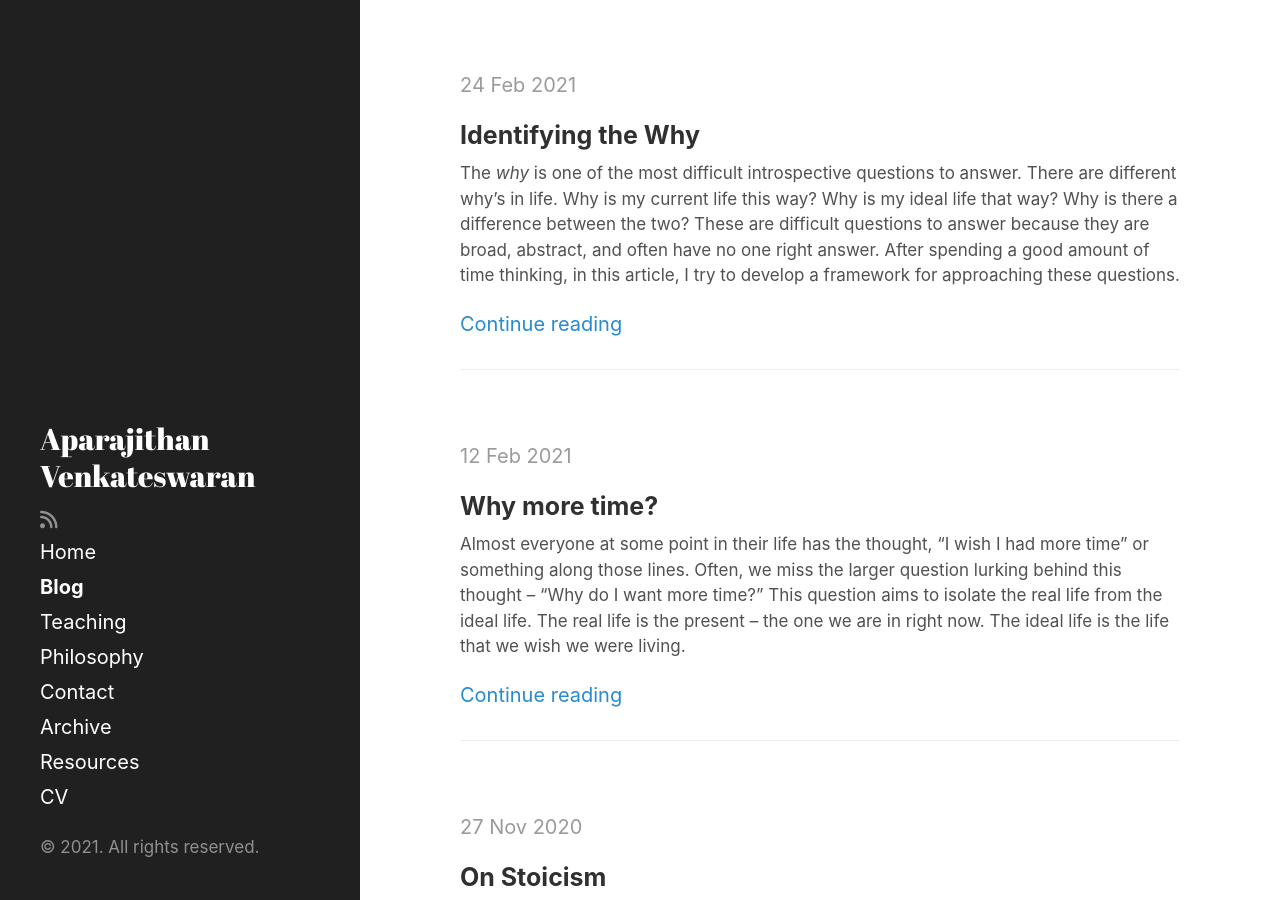
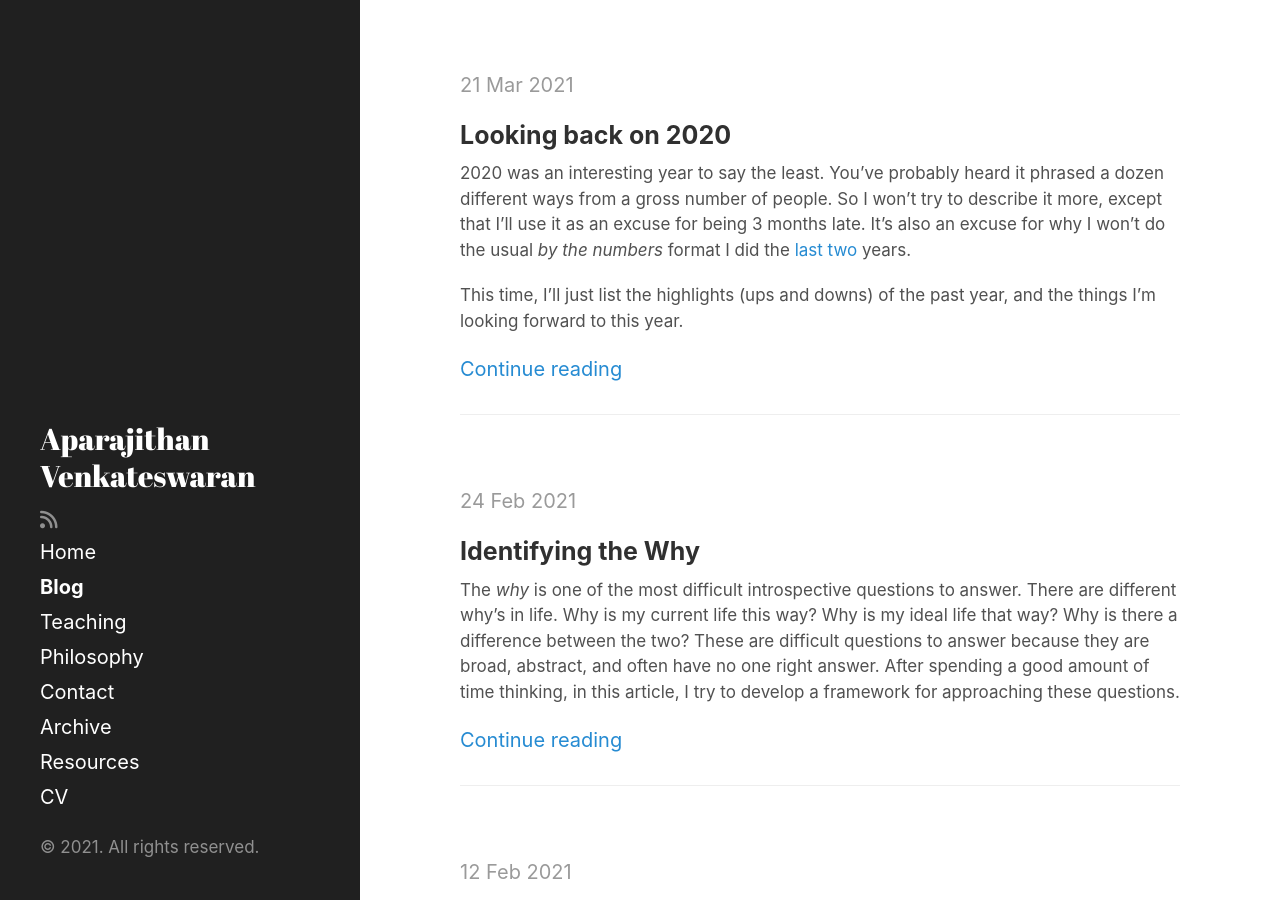
Before and after one commit to AparaV/aparavenkat.com, a Jekyll site: the page built from blog.html, in a window 1280 px wide and 900 px high. Built offline with Jekyll 4.4.1, drawn with Linux system fonts in a browser that asks for light colours; nearby versions of some CDN libraries; the list of posts is cut into pages by our own code; some of the changed lines change nothing that is shown; some of the changed text lies outside the part shown.

Commit message:
Add 2020 review post

```diff
--- a/_data/news.yml
+++ b/_data/news.yml
@@ -27,3 +27,7 @@
 
 - description: 📝 I wrote an article on <a href="/2021/02/24/identifying-why/">identifying the why's</a> in life.
   date: 2021-02-24
+
+
+- description: 📝 I finally <a href="/2021/03/21/looking-back-2020/">revisit 2020</a>.
+  date: 2021-03-21
--- /dev/null
+++ b/_posts/2021-03-21-looking-back-2020.md
@@ -0,0 +1,103 @@
+---
+layout: post
+title: "Looking back on 2020"
+description: Looking back on the year that forced us to change in ways that we never imagined. A little late, but it is what it is.
+subtitle:
+published: true
+comments: true
+---
+
+2020 was an interesting year to say the least. You've probably heard it phrased a dozen different ways from a gross number of people. So I won't try to describe it more, except that I'll use it as an excuse for being 3 months late. It's also an excuse for why I won't do the usual _by the numbers_ format I did the <a href="{% post_url 2018-12-31-looking-back %}" target="_blank">last</a> <a href="{% post_url 2020-01-04-looking-back-2019 %}" target="_blank">two</a> years.
+
+This time, I'll just list the highlights (ups and downs) of the past year, and the things I'm looking forward to this year.
+
+<!--excerpt_ends-->
+
+## A timeline
+
+#### Jan 2020
+- Tried nordic skiing.
+- Went on the final EHP retreat to Glen Eyrie.
+- Had interviews with various Ph.D. programs including Stanford, NYU, and UW Statistics.
+
+#### Feb 2020
+- Face a lot of Ph.D. program rejections including Stanford and NYU. I talk a little bit more about dealing with these external events <a href="{% post_url 2020-11-27-stoicism %}"  target="_blank">here</a>.
+- UW Statistics came through!
+- Pandemic becomes a thing.
+
+#### Mar 2020
+- The final open mic night gets cancelled.
+- School becomes all remote.
+
+#### Apr 2020
+- Accepted offer from UW.
+- Apparently, I did well in my undergrad that they gave me a few awards.
+- Successfully defended my thesis.
+
+#### May 2020
+- Started biking for longer distances and more often.
+- Officially graduated and received my degrees.
+- Started internship at Microsoft with the Mixed Reality team.
+
+#### June 2020
+- Ran a 10k!
+
+#### July 2020
+- Went on some hikes in Boulder.
+- Signed an apartment lease in Seattle.
+
+#### Aug 2020
+- Finished internship at Microsoft.
+
+#### Sep 2020
+- Had a small birthday gathering.
+- Drove to Seattle from Superior.
+- Lots of furniture hunting and assembling.
+- Ph.D. program starts.
+
+#### Oct 2020
+- Got my license at Washington.
+- Started to get stressed about classes and teaching. The "new guy in a new city" feeling starts to really hit.
+
+#### Nov 2020
+- Got new license plates.
+- The Election happened.
+
+#### Dec 2020
+- Successfully finished my first quarter.
+- Bought a new plant and welcomed Ciri to my household.
+- Course evaluations for my TA job come in. The numbers are skewed (sample size = 2), but the comments are awesome!
+- Started reading the Wheel of Time.
+- Started a <a href="https://www.youtube.com/channel/UChH_1D4z__VJ0Wy6_JRTJsA" target="_blank">YouTube channel</a> with the goal of uploading one new guitar video every month.
+
+## Things I discovered and learned
+1. Teaching can be frustrating at times, but always rewarding.
+2. Study groups can actually be fun, especially when there are few other ways to socialize.
+3. AirPods Pro, Macbook, and the complete Apple ecosystem is just _seamless_.
+4. [The Joy of $$x$$ Podcast](https://www.quantamagazine.org/tag/the-joy-of-x){:target="_blank"} by Steve Strogatz
+5. [The Wheel of Time](https://www.goodreads.com/series/41526-the-wheel-of-time){:target="_blank"} by Robert Jordan (and, later, Branden Sanderson)
+6. [The Witcher](https://en.wikipedia.org/wiki/The_Witcher){:target="_blank"} by Andrzej Sapkowski
+7. [Caste](https://www.goodreads.com/en/book/show/51152447){:target="blank"} by Isabel Wilkerson
+
+For a complete list of books I read in 2020, visit my [Goodreads](https://www.goodreads.com/user_challenges/19218285){:target="_blank"}.
+
+## Some specific goals for 2021
+1. Run a half marathon.
+2. Upload 12 guitar videos on YouTube.
+3. Write 10 short stories (at least 1000 words each).
+4. Read 20 books.
+5. Start actively working on a research project.
+
+## Some broad goals that may or may not ever happen
+I re-discovered a lot of things I like. Here are some goals along that vein, but not important to lead a healthy, productive, happy life.
+1. Write a fantasy novel.
+2. Busk.
+3. Play music at some sort of event like a wedding. (_The difference between this and busking is that, here, someone considers me a good enough guitarist to hire me_)
+4. Put on an art show with paintings.
+5. Publish an album of photographs.
+
+<hr/>
+
+> Despite being unable to do a lot of things, a lot of things did happen for me, to me, and around me this year. Whether or not we want it to, time continues moving forward. We can either choose to live in the moment, or pine for what could have been. We can either change our ways to adapt to the times, or let our old patterns drive us into extinction.
+
+This is my biggest takeway from the last 12 months. Hopefully someone out there is inspired by what they read here.
```
